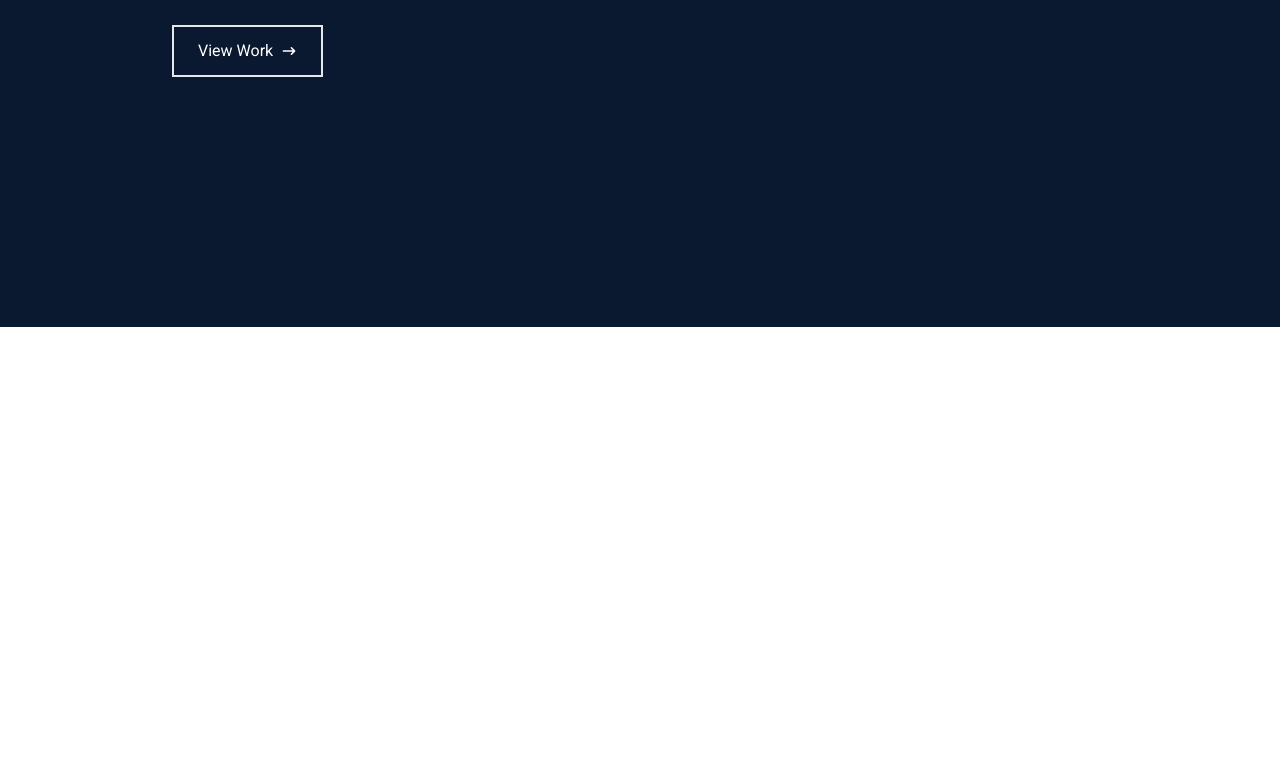
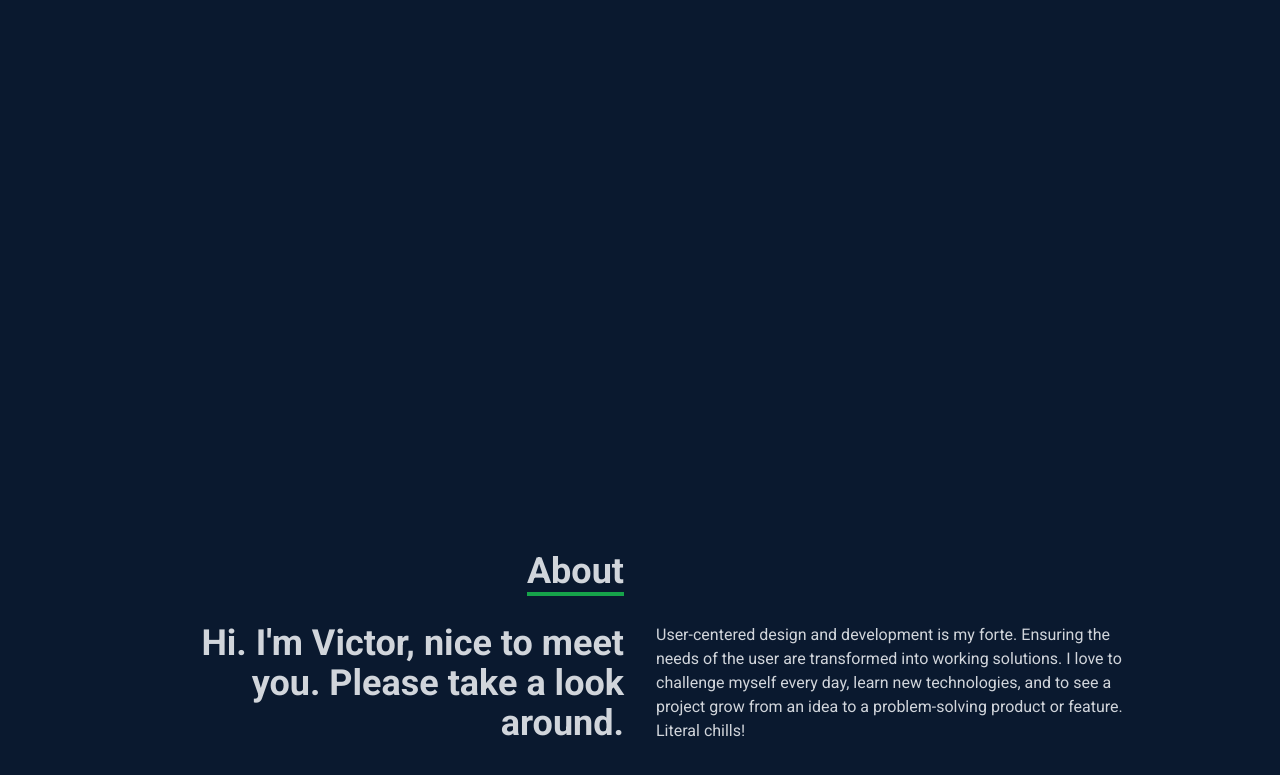
Before and after one commit to vicowiti/portfolio-site, a React (Vite) app: page / in a window 1280 px wide. Shown: the part 553-1328 px from the top of the page. Before the commit the page ends 880 px from the top, so only its background shows below. Built offline with nearby package versions, Linux system fonts and the light colour scheme.

Commit message:
added the about section

```diff
--- a/src/App.jsx
+++ b/src/App.jsx
@@ -1,4 +1,5 @@
 import React from "react";
+import About from "./components/About";
 import Hero from "./components/Hero";
 import Navbar from "./components/Navbar";
 
@@ -7,6 +8,7 @@
     <div>
       <Navbar />
       <Hero />
+      <About />
     </div>
   );
 };
--- /dev/null
+++ b/src/components/About.jsx
@@ -0,0 +1,34 @@
+import React from "react";
+
+const About = () => {
+  return (
+    <div name="about" className="w-full h-screen bg-[#0a192f] text-gray-300">
+      <div className="flex flex-col justify-center items-center w-full h-full">
+        <div className="max-w-[1000px] w-full grid grid-cols-2 gap-8">
+          <div className="sm:text-right pb-8 pl-4">
+            <p className="text-4xl font-bold inline border-b-4 border-green-600">
+              About
+            </p>
+          </div>
+          <div></div>
+        </div>
+        <div className="max-w-[1000px] w-full grid sm:grid-cols-2 gap-8 px-4">
+          <div className="sm:text-right text-4xl font-bold">
+            <p>Hi. I'm Victor, nice to meet you. Please take a look around.</p>
+          </div>
+          <div>
+            <p>
+              User-centered design and development is my forte. Ensuring the
+              needs of the user are transformed into working solutions. I love
+              to challenge myself every day, learn new technologies, and to see
+              a project grow from an idea to a problem-solving product or
+              feature. Literal chills!
+            </p>
+          </div>
+        </div>
+      </div>
+    </div>
+  );
+};
+
+export default About;
--- a/src/components/Navbar.jsx
+++ b/src/components/Navbar.jsx
@@ -7,7 +7,7 @@
 const Navbar = () => {
   const [mobileMenu, setMobileMenu] = useState(false);
   return (
-    <div className=" relative fixed w-full h-[80px] flex justify-between items-center px-4 bg-[#0a192f] text-gray-300">
+    <div className=" fixed w-full h-[80px] flex justify-between items-center px-4 bg-[#0a192f] text-gray-300">
       <div>
         <img src={Logo} alt="logo" className="h-16" />
       </div>
```
